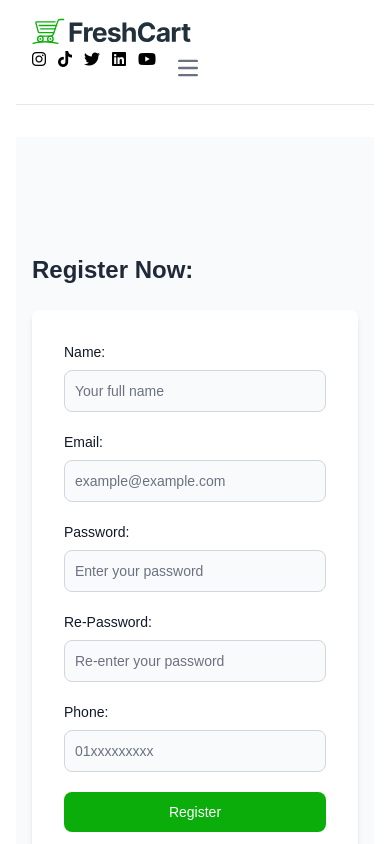
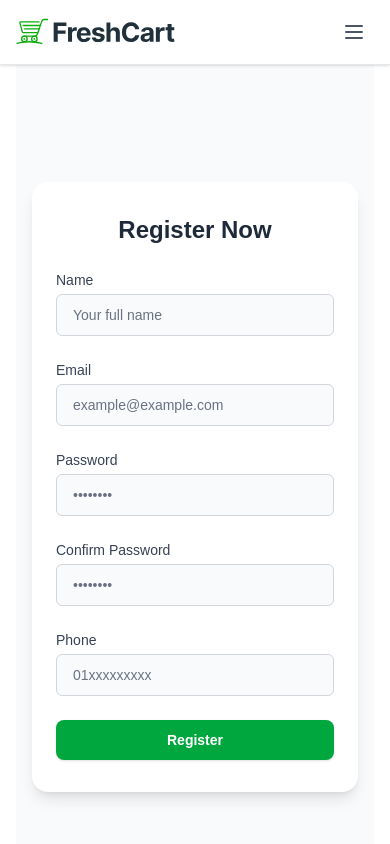
Before and after one commit to devMohamed-Hassan/Fresh-Cart, a React (Vite) app: page /register in a window 390 px wide. Shown: the top 844 px of the page. Built offline with nearby package versions, Linux system fonts and the light colour scheme.

Commit message:
style: enhance design

```diff
--- a/src/Components/Layout/Layout.jsx
+++ b/src/Components/Layout/Layout.jsx
@@ -1,22 +1,27 @@
 import React from "react";
-import styles from "./Layout.module.css";
 import Navbar from "../Navbar/Navbar";
 import { Outlet } from "react-router-dom";
 import Footer from "../Footer/Footer";
 
 function Layout() {
   return (
-    <>
-      <div className="flex flex-col min-h-screen ">
-        <div className="container mx-auto px-4 flex flex-col flex-grow">
-          <Navbar />
-          <main className="flex-grow py-8">
-            <Outlet />
-          </main>
-          <Footer />
+    <div className="flex flex-col min-h-screen bg-white">
+
+      <header className="w-full shadow-sm sticky top-0 z-50 bg-white">
+        <Navbar />
+      </header>
+
+      <main className="flex-grow">
+        <div className="container mx-auto px-4 sm:px-6 lg:px-8 ">
+          <Outlet />
         </div>
-      </div>
-    </>
+      </main>
+
+      <footer className="w-full border-t bg-gray-50 mt-12">
+        <Footer />
+      </footer>
+
+    </div>
   );
 }
 
--- a/src/Components/Login/Login.jsx
+++ b/src/Components/Login/Login.jsx
@@ -77,93 +77,87 @@ function Login() {
   };
 
   return (
-    <div className="flex flex-col justify-center items-center min-h-screen px-4 bg-gray-50">
-      <h2 className="self-start mb-6 text-2xl font-bold text-gray-800">
-        Login:
-      </h2>
+    <div className="flex justify-center items-center min-h-screen px-4 bg-gray-50">
+      <form
+        className="w-full sm:max-w-md bg-white shadow-lg rounded-2xl px-6 py-8 space-y-6"
+        onSubmit={formik.handleSubmit}
+      >
+        <h2 className="text-2xl font-bold text-gray-800 text-center">Login</h2>
 
         {errorMessage && (
-        <div className="w-full max-w-md mx-auto mb-4 p-4 bg-red-100 text-red-700 border border-red-400 rounded-lg">
+          <div className="p-3 rounded-md bg-red-100 text-red-700 border border-red-300 text-sm">
             {errorMessage}
           </div>
         )}
 
         {successMessage && (
-        <div className="w-full max-w-md mx-auto mb-4 p-4 bg-green-100 text-green-700 border border-green-400 rounded-lg">
+          <div className="p-3 rounded-md bg-green-100 text-green-700 border border-green-300 text-sm">
             {successMessage}
           </div>
         )}
 
-      <form
-        className="bg-white shadow-md rounded-lg p-8 w-full max-w-md mx-auto"
-        onSubmit={formik.handleSubmit}
-      >
-        <div className="mb-5 relative">
-          <label
-            htmlFor="email"
-            className="block mb-2 text-sm font-medium text-gray-900"
-          >
-            Email:
+
+        <div className="relative">
+          <label htmlFor="email" className="block mb-1 text-sm font-medium text-gray-700">
+            Email
           </label>
           <input
             type="email"
             name="email"
             id="email"
-            className={`bg-gray-50 border ${formik.touched.email && formik.errors.email
-              ? "border-red-500"
-              : formik.touched.email && !formik.errors.email
-                ? "border-green-500"
-                : "border-gray-300"
-              } text-gray-900 text-sm rounded-lg focus:ring-blue-500 focus:border-blue-500 block w-full p-2.5`}
-            placeholder="example@example.com"
+            placeholder="you@example.com"
             value={formik.values.email}
             onChange={formik.handleChange}
             onBlur={formik.handleBlur}
+            className={`w-full px-4 py-2.5 text-sm rounded-md border focus:outline-none focus:ring-2 transition
+          ${formik.touched.email && formik.errors.email
+                ? "border-red-500 focus:ring-red-300"
+                : formik.touched.email
+                  ? "border-green-500 focus:ring-green-300"
+                  : "border-gray-300 focus:ring-blue-300"
+              } bg-gray-50`}
           />
           {renderValidationIcon("email")}
           {formik.touched.email && formik.errors.email && (
-            <p className="text-red-500 text-sm mt-1">{formik.errors.email}</p>
+            <p className="mt-1 text-sm text-red-500">{formik.errors.email}</p>
           )}
         </div>
 
-        <div className="mb-5 relative">
-          <label
-            htmlFor="password"
-            className="block mb-2 text-sm font-medium text-gray-900"
-          >
-            Password:
+        <div className="relative">
+          <label htmlFor="password" className="block mb-1 text-sm font-medium text-gray-700">
+            Password
           </label>
           <input
             type="password"
             name="password"
             id="password"
-            className={`bg-gray-50 border ${formik.touched.password && formik.errors.password
-              ? "border-red-500"
-              : formik.touched.password && !formik.errors.password
-                ? "border-green-500"
-                : "border-gray-300"
-              } text-gray-900 text-sm rounded-lg focus:ring-blue-500 focus:border-blue-500 block w-full p-2.5`}
-            placeholder="Enter your password"
+            placeholder="••••••••"
             value={formik.values.password}
             onChange={formik.handleChange}
             onBlur={formik.handleBlur}
+            className={`w-full px-4 py-2.5 text-sm rounded-md border focus:outline-none focus:ring-2 transition
+          ${formik.touched.password && formik.errors.password
+                ? "border-red-500 focus:ring-red-300"
+                : formik.touched.password
+                  ? "border-green-500 focus:ring-green-300"
+                  : "border-gray-300 focus:ring-blue-300"
+              } bg-gray-50`}
           />
           {renderValidationIcon("password")}
           {formik.touched.password && formik.errors.password && (
-            <p className="text-red-500 text-sm mt-1">
-              {formik.errors.password}
-            </p>
+            <p className="mt-1 text-sm text-red-500">{formik.errors.password}</p>
           )}
         </div>
 
         <button
           type="submit"
-          className="text-white bg-[var(--main-color)] hover:bg-green-500 focus:ring-4 focus:outline-none focus:ring-blue-300 font-medium rounded-lg text-sm w-full sm:w-auto px-5 py-2.5 text-center"
+          className="w-full bg-green-600 hover:bg-green-700 text-white py-2.5 rounded-lg text-sm font-semibold shadow transition duration-150"
         >
           Login
         </button>
       </form>
     </div>
+
   );
 }
 
--- a/src/Components/Navbar/Navbar.jsx
+++ b/src/Components/Navbar/Navbar.jsx
@@ -1,147 +1,104 @@
-import React, { useContext } from "react";
+import React, { useContext, useState } from "react";
 import { NavLink, useNavigate } from "react-router-dom";
-import styles from "./Navbar.module.css";
 import logo from "../../assets/images/freshcart-logo.svg";
 import { userContext } from "../../Context/UserContext";
 
+function Navbar() {
+  const { token, setToken } = useContext(userContext);
+  const navigate = useNavigate();
+  const [isMenuOpen, setIsMenuOpen] = useState(false);
 
-
-
-function Navbar() {
-  const navigate = useNavigate();
-  const { token } = useContext(userContext);
   const handleSignout = () => {
     localStorage.removeItem("userToken");
     setToken("");
     navigate("/");
   };
+
+  const toggleMenu = () => setIsMenuOpen((prev) => !prev);
+
+  const navLinkClasses = ({ isActive }) =>
+    `block px-4 py-2 rounded-md text-sm font-semibold transition-colors ${isActive ? "text-main" : "text-gray-700 hover:text-green-600"
+    }`;
+
   return (
-    <nav className="bg-white  w-full z-20 top-0 start-0 border-b border-gray-200">
-      <div className="max-w-screen-xl flex flex-wrap items-center justify-between mx-auto p-4">
-        <NavLink
-          to="/"
-          className="flex items-center space-x-3 rtl:space-x-reverse"
-        >
-          <img src={logo} className="h-8" alt="Logo" />
+    <nav className="bg-white border-b border-gray-200 sticky top-0 z-50">
+      <div className="container mx-auto flex items-center justify-between px-4 py-3">
+
+        <NavLink to="/" className="flex items-center gap-2">
+          <img src={logo} className="h-8" alt="FreshCart" />
         </NavLink>
 
-        <div className="flex md:order-2 space-x-3 md:space-x-0 rtl:space-x-reverse">
-          <ul className="flex gap-x-3">
-            <li>
-              <i className="fa fa-brands fa-instagram"></i>
-            </li>
-            <li>
-              <i className="fa fa-brands fa-tiktok"></i>
-            </li>
-            <li>
-              <i className="fa fa-brands fa-twitter"></i>
-            </li>
-            <li>
-              <i className="fa fa-brands fa-linkedin"></i>
-            </li>
-            <li>
-              <i className="fa fa-brands fa-youtube"></i>
-            </li>
-            {token && <li>
-              <NavLink className="cursor-pointer"
-                onClick={handleSignout}
-              >SignOut</NavLink>
-            </li>}
+        <div className="hidden md:flex items-center gap-6">
+          <NavLink to="/" className={navLinkClasses}>Home</NavLink>
+          <NavLink to="/cart" className={navLinkClasses}>Cart</NavLink>
+          <NavLink to="/products" className={navLinkClasses}>Products</NavLink>
+          <NavLink to="/categories" className={navLinkClasses}>Categories</NavLink>
+          <NavLink to="/brands" className={navLinkClasses}>Brands</NavLink>
+          {!token ? (
+            <>
+              <NavLink to="/login" className={navLinkClasses}>Login</NavLink>
+              <NavLink to="/register" className={navLinkClasses}>Register</NavLink>
+            </>
+          ) : (
+            <button
+              onClick={handleSignout}
+              className="flex items-center gap-2 bg-red-600 text-white hover:bg-red-700 hover:text-white transition-colors duration-200 px-2 py-1 rounded-md text-sm font-semibold"
+            >
+              <i className="fa-solid fa-right-from-bracket"></i>
+              Sign Out
+            </button>
 
+          )}
+        </div>
+
+        <div className="flex items-center gap-4">
+          <ul className="hidden md:flex gap-3 text-lg text-gray-500">
+            <li><i className="fa-brands fa-instagram hover:text-pink-600"></i></li>
+            <li><i className="fa-brands fa-tiktok hover:text-black"></i></li>
+            <li><i className="fa-brands fa-twitter hover:text-blue-500"></i></li>
+            <li><i className="fa-brands fa-linkedin hover:text-blue-700"></i></li>
+            <li><i className="fa-brands fa-youtube hover:text-red-600"></i></li>
           </ul>
+
           <button
-            data-collapse-toggle="navbar-sticky"
             type="button"
-            className="inline-flex items-center p-2 w-10 h-10 justify-center text-sm text-gray-500 rounded-lg md:hidden hover:bg-gray-100 focus:outline-none focus:ring-2 focus:ring-gray-200"
-            aria-controls="navbar-sticky"
-            aria-expanded="false"
+            className="md:hidden p-2 text-gray-600 hover:bg-gray-100 rounded-lg"
+            onClick={toggleMenu}
           >
-            <span className="sr-only">Open main menu</span>
-            <svg
-              className="w-5 h-5"
-              aria-hidden="true"
-              xmlns="http://www.w3.org/2000/svg"
-              fill="none"
-              viewBox="0 0 17 14"
-            >
-              <path
-                stroke="currentColor"
-                strokeLinecap="round"
-                strokeLinejoin="round"
-                strokeWidth={2}
-                d="M1 1h15M1 7h15M1 13h15"
-              />
+            <svg className="w-6 h-6" fill="none" stroke="currentColor" strokeWidth="2" viewBox="0 0 24 24">
+              <path strokeLinecap="round" strokeLinejoin="round" d="M4 6h16M4 12h16M4 18h16" />
             </svg>
           </button>
         </div>
+      </div>
 
-        <div
-          className="items-center justify-between hidden w-full md:flex md:w-auto md:order-1"
-          id="navbar-sticky"
-        >
-          <ul className="flex flex-col p-4 md:p-0 mt-4 font-medium border border-gray-100 rounded-lg bg-gray-50 md:space-x-8 rtl:space-x-reverse md:flex-row md:mt-0 md:border-0 md:bg-white">
-            <li>
-              <NavLink
-                to="/"
-                className="block py-2 px-3 text-white rounded-sm md:bg-transparent  md:p-0"
-                aria-current="page"
-              >
-                Home
-              </NavLink>
-            </li>
-            <li>
-              <NavLink
-                to="/cart"
-                className="block py-2 px-3 text-gray-900 rounded-sm hover:bg-gray-100   md:p-0"
-              >
-                Cart
-              </NavLink>
-            </li>
-            <li>
-              <NavLink
-                to="/products"
-                className="block py-2 px-3 text-gray-900 rounded-sm 0 md:p-0"
-              >
-                Products
-              </NavLink>
-            </li>
-            <li>
-              <NavLink
-                to="/categories"
-                className="block py-2 px-3 text-gray-900 rounded-sm md:p-0"
-              >
-                Categories
-              </NavLink>
-            </li>
-            <li>
-              <NavLink
-                to="/brands"
-                className="block py-2 px-3 text-gray-900 rounded-sm md:p-0"
-              >
-                Brands
-              </NavLink>
-            </li>
-            {!token && <>
-              <li>
-                <NavLink
-                  to="/login"
-                  className="block py-2 px-3 text-gray-900 rounded-sm md:p-0"
-                >
-                  Login
-                </NavLink>
-              </li>
-              <li>
-                <NavLink
-                  to="/register"
-                  className="block py-2 px-3 text-gray-900 rounded-sm md:p-0"
-                >
-                  Register
-                </NavLink>
-              </li>
-            </>}
-          </ul>
+      {isMenuOpen && (
+        <div className="md:hidden px-4 pb-4">
+          <NavLink to="/" className={navLinkClasses} onClick={toggleMenu}>Home</NavLink>
+          <NavLink to="/cart" className={navLinkClasses} onClick={toggleMenu}>Cart</NavLink>
+          <NavLink to="/products" className={navLinkClasses} onClick={toggleMenu}>Products</NavLink>
+          <NavLink to="/categories" className={navLinkClasses} onClick={toggleMenu}>Categories</NavLink>
+          <NavLink to="/brands" className={navLinkClasses} onClick={toggleMenu}>Brands</NavLink>
+
+          {!token ? (
+            <div className="flex gap-4 mt-2">
+              <NavLink to="/login" className={navLinkClasses} onClick={toggleMenu}>Login</NavLink>
+              <NavLink to="/register" className={navLinkClasses} onClick={toggleMenu}>Register</NavLink>
+            </div>
+          ) : (
+            <button
+              onClick={() => {
+                handleSignout();
+                toggleMenu();
+              }}
+              className="block text-red-600 hover:text-red-800 text-sm font-semibold px-4 py-2"
+            >
+              Sign Out
+            </button>
+          )}
         </div>
-      </div>
+      )}
+
     </nav>
   );
 }
--- a/src/Components/Register/Register.jsx
+++ b/src/Components/Register/Register.jsx
@@ -101,180 +101,167 @@ function Register() {
   };
 
   return (
-    <div className="flex flex-col justify-center items-center min-h-screen px-4 bg-gray-50">
-      <h2 className="self-start mb-6 text-2xl font-bold text-gray-800">
-        Register Now:
+    <div className="flex justify-center items-center min-h-screen px-4 bg-gray-50">
+      <form
+        className="w-full sm:max-w-md bg-white shadow-lg rounded-2xl px-6 py-8 space-y-6"
+        onSubmit={formik.handleSubmit}
+      >
+        <h2 className="text-2xl font-bold text-gray-800 text-center">
+          Register Now
         </h2>
 
         {errorMessage && (
-        <div className="w-full max-w-6xl mx-auto mb-4 p-4 bg-red-100 text-red-700 border border-red-400 rounded-lg">
+          <div className="p-3 rounded-md bg-red-100 text-red-700 border border-red-300 text-sm">
             {errorMessage}
           </div>
         )}
 
         {successMessage && (
-        <div className="w-full max-w-6xl mx-auto mb-4 p-4 bg-green-100 text-green-700 border border-green-400 rounded-lg">
+          <div className="p-3 rounded-md bg-green-100 text-green-700 border border-green-300 text-sm">
             {successMessage}
           </div>
         )}
 
-      <form
-        className="bg-white shadow-md rounded-lg p-8 w-full max-w-6xl mx-auto"
-        onSubmit={formik.handleSubmit}
-      >
-
-        <div className="mb-5 relative">
-          <label
-            htmlFor="name"
-            className="block mb-2 text-sm font-medium text-gray-900"
-          >
-            Name:
+        <div className="relative">
+          <label htmlFor="name" className="block mb-1 text-sm font-medium text-gray-700">
+            Name
           </label>
           <input
             type="text"
             name="name"
             id="name"
-            className={`bg-gray-50 border ${formik.touched.name && formik.errors.name
-              ? "border-red-500"
-              : formik.touched.name && !formik.errors.name
-                ? "border-green-500"
-                : "border-gray-300"
-              } text-gray-900 text-sm rounded-lg focus:ring-blue-500 focus:border-blue-500 block w-full p-2.5`}
             placeholder="Your full name"
             value={formik.values.name}
             onChange={formik.handleChange}
             onBlur={formik.handleBlur}
+            className={`w-full px-4 py-2.5 text-sm rounded-md border focus:outline-none focus:ring-2 transition
+          ${formik.touched.name && formik.errors.name
+                ? "border-red-500 focus:ring-red-300"
+                : formik.touched.name
+                  ? "border-green-500 focus:ring-green-300"
+                  : "border-gray-300 focus:ring-blue-300"
+              } bg-gray-50`}
           />
           {renderValidationIcon("name")}
           {formik.touched.name && formik.errors.name && (
-            <p className="text-red-500 text-sm mt-1">{formik.errors.name}</p>
+            <p className="mt-1 text-sm text-red-500">{formik.errors.name}</p>
           )}
         </div>
 
-        <div className="mb-5 relative">
-          <label
-            htmlFor="email"
-            className="block mb-2 text-sm font-medium text-gray-900"
-          >
-            Email:
+
+        <div className="relative">
+          <label htmlFor="email" className="block mb-1 text-sm font-medium text-gray-700">
+            Email
           </label>
           <input
             type="email"
             name="email"
             id="email"
-            className={`bg-gray-50 border ${formik.touched.email && formik.errors.email
-              ? "border-red-500"
-              : formik.touched.email && !formik.errors.email
-                ? "border-green-500"
-                : "border-gray-300"
-              } text-gray-900 text-sm rounded-lg focus:ring-blue-500 focus:border-blue-500 block w-full p-2.5`}
             placeholder="example@example.com"
             value={formik.values.email}
             onChange={formik.handleChange}
             onBlur={formik.handleBlur}
+            className={`w-full px-4 py-2.5 text-sm rounded-md border focus:outline-none focus:ring-2 transition
+          ${formik.touched.email && formik.errors.email
+                ? "border-red-500 focus:ring-red-300"
+                : formik.touched.email
+                  ? "border-green-500 focus:ring-green-300"
+                  : "border-gray-300 focus:ring-blue-300"
+              } bg-gray-50`}
           />
           {renderValidationIcon("email")}
           {formik.touched.email && formik.errors.email && (
-            <p className="text-red-500 text-sm mt-1">{formik.errors.email}</p>
+            <p className="mt-1 text-sm text-red-500">{formik.errors.email}</p>
           )}
         </div>
 
-        <div className="mb-5 relative">
-          <label
-            htmlFor="password"
-            className="block mb-2 text-sm font-medium text-gray-900"
-          >
-            Password:
+        <div className="relative">
+          <label htmlFor="password" className="block mb-1 text-sm font-medium text-gray-700">
+            Password
           </label>
           <input
             type="password"
             name="password"
             id="password"
-            className={`bg-gray-50 border ${formik.touched.password && formik.errors.password
-              ? "border-red-500"
-              : formik.touched.password && !formik.errors.password
-                ? "border-green-500"
-                : "border-gray-300"
-              } text-gray-900 text-sm rounded-lg focus:ring-blue-500 focus:border-blue-500 block w-full p-2.5`}
-            placeholder="Enter your password"
+            placeholder="••••••••"
             value={formik.values.password}
             onChange={formik.handleChange}
             onBlur={formik.handleBlur}
+            className={`w-full px-4 py-2.5 text-sm rounded-md border focus:outline-none focus:ring-2 transition
+          ${formik.touched.password && formik.errors.password
+                ? "border-red-500 focus:ring-red-300"
+                : formik.touched.password
+                  ? "border-green-500 focus:ring-green-300"
+                  : "border-gray-300 focus:ring-blue-300"
+              } bg-gray-50`}
           />
           {renderValidationIcon("password")}
           {formik.touched.password && formik.errors.password && (
-            <p className="text-red-500 text-sm mt-1">
-              {formik.errors.password}
-            </p>
+            <p className="mt-1 text-sm text-red-500">{formik.errors.password}</p>
           )}
         </div>
 
-        <div className="mb-5 relative">
-          <label
-            htmlFor="repassword"
-            className="block mb-2 text-sm font-medium text-gray-900"
-          >
-            Re-Password:
+        <div className="relative">
+          <label htmlFor="rePassword" className="block mb-1 text-sm font-medium text-gray-700">
+            Confirm Password
           </label>
           <input
             type="password"
-            id="repassword"
             name="rePassword"
-            className={`bg-gray-50 border ${formik.touched.rePassword && formik.errors.rePassword
-              ? "border-red-500"
-              : formik.touched.rePassword && !formik.errors.rePassword
-                ? "border-green-500"
-                : "border-gray-300"
-              } text-gray-900 text-sm rounded-lg focus:ring-blue-500 focus:border-blue-500 block w-full p-2.5`}
-            placeholder="Re-enter your password"
+            id="rePassword"
+            placeholder="••••••••"
             value={formik.values.rePassword}
             onChange={formik.handleChange}
             onBlur={formik.handleBlur}
+            className={`w-full px-4 py-2.5 text-sm rounded-md border focus:outline-none focus:ring-2 transition
+          ${formik.touched.rePassword && formik.errors.rePassword
+                ? "border-red-500 focus:ring-red-300"
+                : formik.touched.rePassword
+                  ? "border-green-500 focus:ring-green-300"
+                  : "border-gray-300 focus:ring-blue-300"
+              } bg-gray-50`}
           />
           {renderValidationIcon("rePassword")}
           {formik.touched.rePassword && formik.errors.rePassword && (
-            <p className="text-red-500 text-sm mt-1">
-              {formik.errors.rePassword}
-            </p>
+            <p className="mt-1 text-sm text-red-500">{formik.errors.rePassword}</p>
           )}
         </div>
 
-        <div className="mb-5 relative">
-          <label
-            htmlFor="phone"
-            className="block mb-2 text-sm font-medium text-gray-900"
-          >
-            Phone:
+        <div className="relative">
+          <label htmlFor="phone" className="block mb-1 text-sm font-medium text-gray-700">
+            Phone
           </label>
           <input
             type="tel"
+            name="phone"
             id="phone"
-            name="phone"
-            className={`bg-gray-50 border ${formik.touched.phone && formik.errors.phone
-              ? "border-red-500"
-              : formik.touched.phone && !formik.errors.phone
-                ? "border-green-500"
-                : "border-gray-300"
-              } text-gray-900 text-sm rounded-lg focus:ring-blue-500 focus:border-blue-500 block w-full p-2.5`}
             placeholder="01xxxxxxxxx"
             value={formik.values.phone}
             onChange={formik.handleChange}
             onBlur={formik.handleBlur}
+            className={`w-full px-4 py-2.5 text-sm rounded-md border focus:outline-none focus:ring-2 transition
+          ${formik.touched.phone && formik.errors.phone
+                ? "border-red-500 focus:ring-red-300"
+                : formik.touched.phone
+                  ? "border-green-500 focus:ring-green-300"
+                  : "border-gray-300 focus:ring-blue-300"
+              } bg-gray-50`}
           />
           {renderValidationIcon("phone")}
           {formik.touched.phone && formik.errors.phone && (
-            <p className="text-red-500 text-sm mt-1">{formik.errors.phone}</p>
+            <p className="mt-1 text-sm text-red-500">{formik.errors.phone}</p>
           )}
         </div>
 
         <button
           type="submit"
-          className="text-white bg-[var(--main-color)] hover:bg-green-500 focus:ring-4 focus:outline-none focus:ring-blue-300 font-medium rounded-lg text-sm w-full sm:w-auto px-5 py-2.5 text-center"
+          className="w-full bg-green-600 hover:bg-green-700 text-white py-2.5 rounded-lg text-sm font-semibold shadow transition duration-150"
         >
           Register
         </button>
       </form>
     </div>
+
   );
 }
 
--- a/src/index.css
+++ b/src/index.css
@@ -19,9 +19,10 @@ body {
   --font-family: "Encode Sans Expanded", sans-serif;
   --rating-color: #ffc908;
 }
-.active{
-  @apply text-[var(--main-color)]
+.active {
+  @apply text-[var(--main-color)];
 }
+
 
 body {
   font-family: var(--font-family) !important;
@@ -32,11 +33,7 @@ body {
 .cursor-pointer {
   cursor: pointer;
 }
-a,
-a:hover {
-  color: black;
-  text-decoration: none;
-}
+
 .product:hover {
   box-shadow: var(--shadow);
   border: solid 1px var(--main-color);
```
Also changed, not shown: src/Components/Home/Home.jsx (+14 -16 lines). Lines whose indentation alone changed are shown as unchanged.
